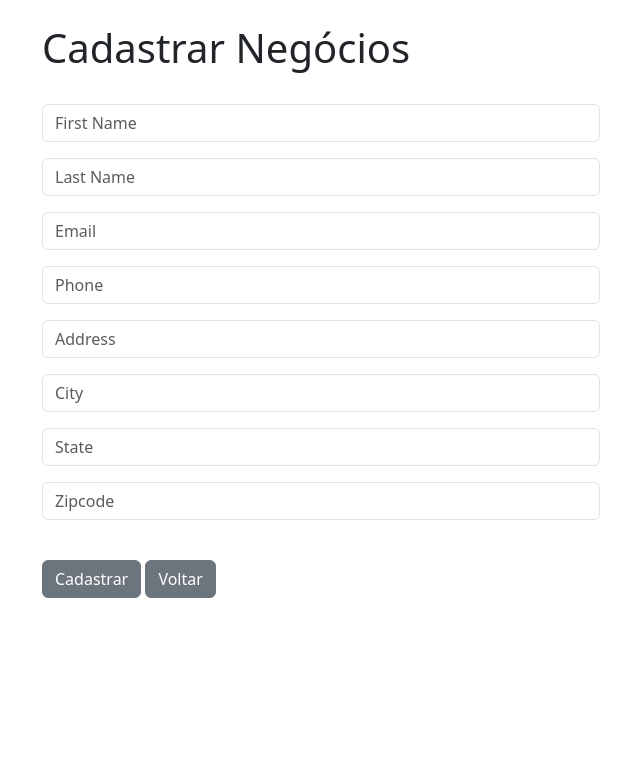
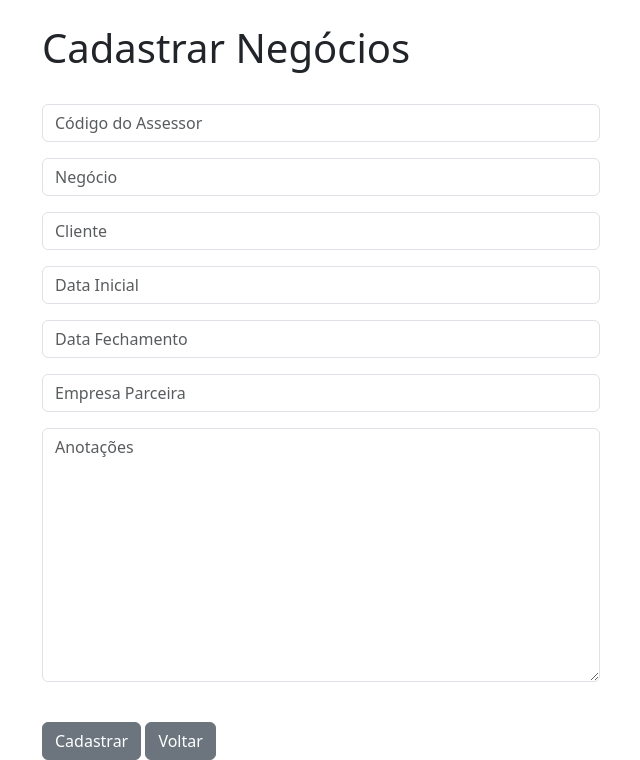
Before and after one commit to mvkonzen/Inspira, a Django app: page /add_record/ in a window 1280 px wide. Shown: the part 56-816 px from the top of the page, without its empty margins (319-959 px from the left). Before the commit the page ends 654 px from the top, so only its background shows below. Run offline with Django 4.2, Linux system fonts and the light colour scheme; the visitor is signed in with stand-in values (Sample User, id 1).

Commit message:
registration

```diff
--- a/website/forms.py
+++ b/website/forms.py
@@ -33,18 +33,15 @@ class SignUpForm(UserCreationForm):
 		self.fields['password2'].help_text = '<span class="form-text text-muted"><small>Enter the same password as before, for verification.</small></span>'
 
 
-
-
 # Create Add Record Form
 class AddRecordForm(forms.ModelForm):
-	first_name = forms.CharField(required=True, widget=forms.widgets.TextInput(attrs={"placeholder":"First Name", "class":"form-control"}), label="")
-	last_name = forms.CharField(required=True, widget=forms.widgets.TextInput(attrs={"placeholder":"Last Name", "class":"form-control"}), label="")
-	email = forms.CharField(required=True, widget=forms.widgets.TextInput(attrs={"placeholder":"Email", "class":"form-control"}), label="")
-	phone = forms.CharField(required=True, widget=forms.widgets.TextInput(attrs={"placeholder":"Phone", "class":"form-control"}), label="")
-	address = forms.CharField(required=True, widget=forms.widgets.TextInput(attrs={"placeholder":"Address", "class":"form-control"}), label="")
-	city = forms.CharField(required=True, widget=forms.widgets.TextInput(attrs={"placeholder":"City", "class":"form-control"}), label="")
-	state = forms.CharField(required=True, widget=forms.widgets.TextInput(attrs={"placeholder":"State", "class":"form-control"}), label="")
-	zipcode = forms.CharField(required=True, widget=forms.widgets.TextInput(attrs={"placeholder":"Zipcode", "class":"form-control"}), label="")
+	cod_assessor = forms.CharField(required=True, widget=forms.widgets.TextInput(attrs={"placeholder":"Código do Assessor", "class":"form-control"}), label="")
+	negocio = forms.CharField(required=True, widget=forms.widgets.TextInput(attrs={"placeholder":"Negócio", "class":"form-control"}), label="")
+	cliente = forms.CharField(required=True, widget=forms.widgets.TextInput(attrs={"placeholder":"Cliente", "class":"form-control"}), label="")
+	data_inicial = forms.CharField(required=True, widget=forms.widgets.TextInput(attrs={"placeholder":"Data Inicial", "class":"form-control"}), label="")
+	data_final = forms.CharField(required=True, widget=forms.widgets.TextInput(attrs={"placeholder":"Data Fechamento", "class":"form-control"}), label="")
+	empresa_parceira = forms.CharField(required=True, widget=forms.widgets.TextInput(attrs={"placeholder":"Empresa Parceira", "class":"form-control"}), label="")
+	anotacoes = forms.CharField(required=True, widget=forms.widgets.Textarea(attrs={"placeholder":"Anotações", "class":"form-control"}), label="")
 
 	class Meta:
 		model = Record
--- a/website/models.py
+++ b/website/models.py
@@ -3,14 +3,13 @@ from django.db import models
 
 class Record(models.Model):
 	created_at = models.DateTimeField(auto_now_add=True)
-	first_name = models.CharField(max_length=50)
-	last_name =  models.CharField(max_length=50)
-	email =  models.CharField(max_length=100)
-	phone = models.CharField(max_length=15)
-	address =  models.CharField(max_length=100)
-	city =  models.CharField(max_length=50)
-	state =  models.CharField(max_length=50)
-	zipcode =  models.CharField(max_length=20)
+	cod_assessor = models.CharField(max_length=50)
+	negocio =  models.CharField(max_length=100)
+	cliente = models.CharField(max_length=15)
+	data_inicial =  models.CharField(max_length=100)
+	data_final =  models.CharField(max_length=50)
+	empresa_parceira =  models.CharField(max_length=50)
+	anotacoes =  models.CharField(max_length=20)
 
 	def __str__(self):
-		return(f"{self.first_name} {self.last_name}")
+		return(f"{self.cod_assessor}")
```
Also changed, not shown: website/templates/home.html (+14 -14 lines), website/templates/record.html (+9 -9 lines), website/migrations/0001_initial.py.
